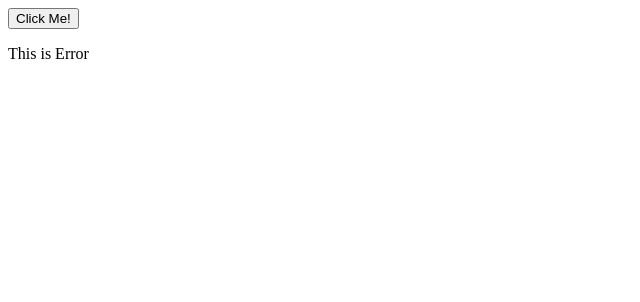
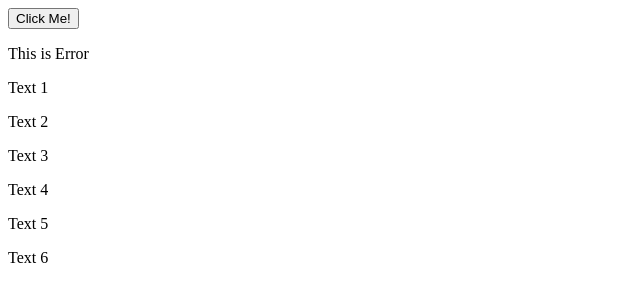
Before and after one commit to adifdwimaulana/kampus-merdeka, a plain HTML site: page index.html in a window 1280 px wide. Shown: the whole page, without its empty margins (0-640 px from the left). Drawn offline with Linux system fonts and the light colour scheme.

Commit message:
refactor: implementation looping for text element

```diff
--- a/index.html
+++ b/index.html
@@ -8,7 +8,21 @@
   </head>
   <body>
     <button>Click Me!</button>
+    <p>This is Error</p>
 
-    <p>This is Error</p>
+    <p>Text 1</p>
+    <p>Text 2</p>
+    <p>Text 3</p>
+    <p>Text 4</p>
+    <p>Text 5</p>
+    <p>Text 6</p>
+
+    <script>
+      function loopText() {
+        for (var i = 0; i < 5; i++) {
+          return <p>Text {i++}</p>;
+        }
+      }
+    </script>
   </body>
 </html>
```
Also changed, not shown: 1 other file.
